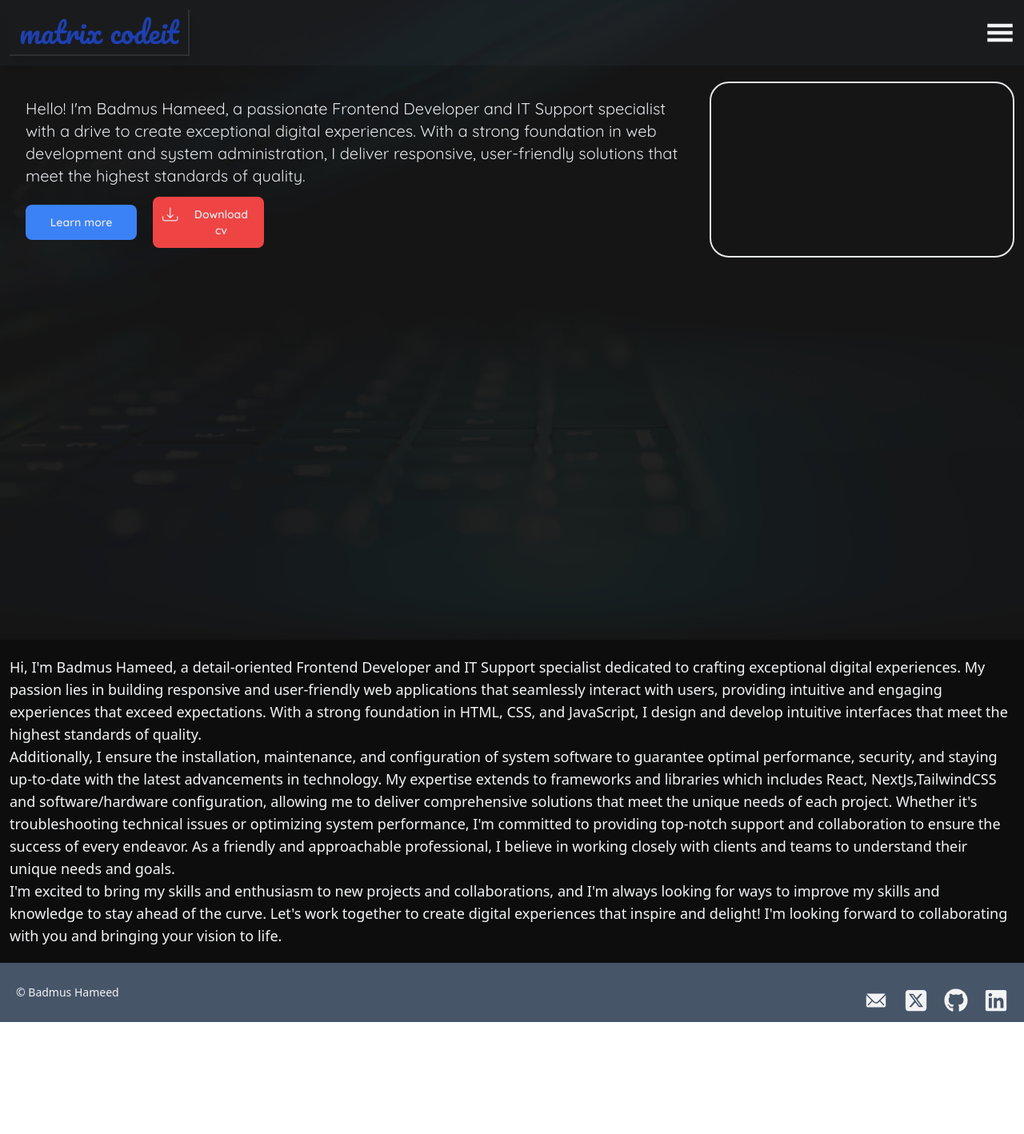
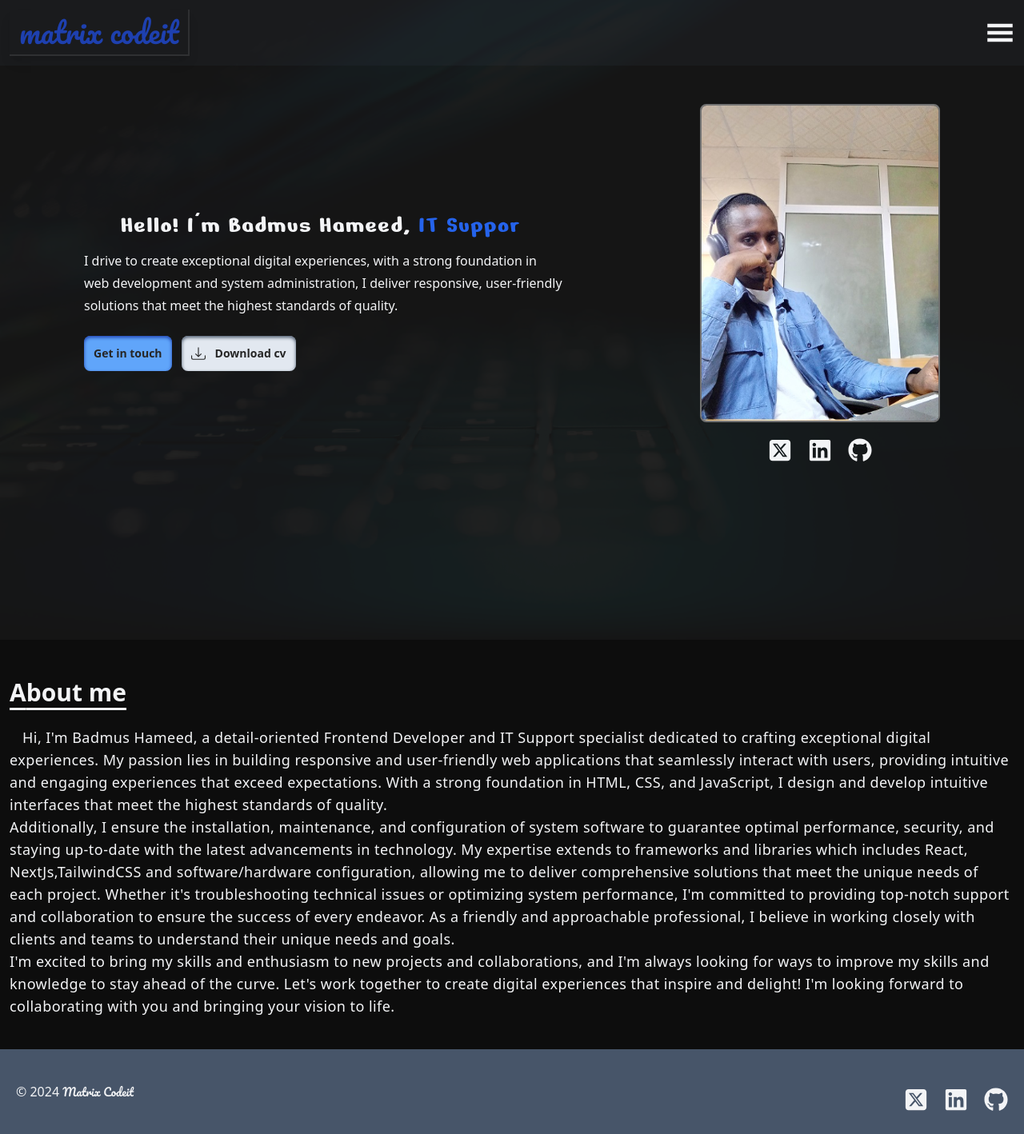
Before and after one commit to Badmatrix/matrixcodeit, a React (Vite) app: page / in a window 1280 px wide. Shown: the whole page at 80% size. Before the commit the page ends 1278 px from the top, so only its background shows below. Built offline with nearby package versions, Linux system fonts and the light colour scheme.

Commit message:
created typing animation

```diff
--- a/index.html
+++ b/index.html
@@ -6,13 +6,13 @@
     <link rel="preconnect" href="https://fonts.googleapis.com">
     <link rel="preconnect" href="https://fonts.gstatic.com" crossorigin>
     <link
-      href="https://fonts.googleapis.com/css2?family=Pacifico&family=Quicksand:wght@300..700&family=Roboto:ital,wght@0,100;0,300;0,400;0,500;0,700;0,900;1,100;1,300;1,400;1,500;1,700;1,900&display=swap"
+      href="https://fonts.googleapis.com/css2?family=Nerko+One&family=Pacifico&family=Quicksand:wght@300..700&family=Roboto:ital,wght@0,100;0,300;0,400;0,500;0,700;0,900;1,100;1,300;1,400;1,500;1,700;1,900&display=swap"
       rel="stylesheet">
     <meta name="viewport" content="width=device-width, initial-scale=1.0" />
     <title>Matrix codeit</title>
   </head>
   <body>
-    <div id="root" class="bg-black/95 "></div>
+    <div id="root" class="bg-black/95 w-full "></div>
     <script type="module" src="/src/main.jsx"></script>
   </body>
 </html>
--- a/package.json
+++ b/package.json
@@ -12,7 +12,8 @@
   "dependencies": {
     "react": "^18.3.1",
     "react-dom": "^18.3.1",
-    "react-icons": "^5.3.0"
+    "react-icons": "^5.3.0",
+    "react-type-animation": "^3.2.0"
   },
   "devDependencies": {
     "@eslint/js": "^9.9.0",
@@ -26,6 +27,8 @@
     "eslint-plugin-react-refresh": "^0.4.9",
     "globals": "^15.9.0",
     "postcss": "^8.4.42",
+    "prettier": "^3.3.3",
+    "prettier-plugin-tailwindcss": "^0.6.6",
     "tailwindcss": "^3.4.10",
     "vite": "^5.4.1"
   }
--- a/src/components/Aboutme.jsx
+++ b/src/components/Aboutme.jsx
@@ -1,19 +1,23 @@
+import Heading from "../ui/Heading";
+
 /* eslint-disable react/no-unescaped-entities */
 export default function Aboutme() {
   return (
-    <div className="py-5 px-3 ">
-      Hi, I'm Badmus Hameed, a detail-oriented Frontend Developer and IT Support
-      specialist dedicated to crafting exceptional digital experiences. My
-      passion lies in building responsive and user-friendly web applications
-      that seamlessly interact with users, providing intuitive and engaging
-      experiences that exceed expectations. With a strong foundation in HTML,
-      CSS, and JavaScript, I design and develop intuitive interfaces that meet
-      the highest standards of quality.
+    <section className="py-10 px-3 space-y-4 ">
+      <Heading>about me</Heading>
+      <div className="tracking-wide leading-7 text-wrap indent-4">
+        Hi, I'm Badmus Hameed, a detail-oriented Frontend Developer and IT
+        Support specialist dedicated to crafting exceptional digital
+        experiences. My passion lies in building responsive and user-friendly
+        web applications that seamlessly interact with users, providing
+        intuitive and engaging experiences that exceed expectations. With a
+        strong foundation in HTML, CSS, and JavaScript, I design and develop
+        intuitive interfaces that meet the highest standards of quality.
         <br />
-      Additionally, I ensure the installation, maintenance, and configuration of
-      system software to guarantee optimal performance, security, and staying
-      up-to-date with the latest advancements in technology. My expertise
-      extends to frameworks and libraries which includes React,
+        Additionally, I ensure the installation, maintenance, and configuration
+        of system software to guarantee optimal performance, security, and
+        staying up-to-date with the latest advancements in technology. My
+        expertise extends to frameworks and libraries which includes React,
         NextJs,TailwindCSS and software/hardware configuration, allowing me to
         deliver comprehensive solutions that meet the unique needs of each
         project. Whether it's troubleshooting technical issues or optimizing
@@ -27,5 +31,6 @@ export default function Aboutme() {
         digital experiences that inspire and delight! I'm looking forward to
         collaborating with you and bringing your vision to life.
       </div>
+    </section>
   );
 }
--- a/src/components/Footer.jsx
+++ b/src/components/Footer.jsx
@@ -2,9 +2,11 @@ import Socials from "./Socials";
 
 export default function Footer() {
   return (
-    <footer className="bg-slate-600 py-3">
+    <footer className="bg-slate-600 py-7">
       <div className="text-center md:text-start md:flex md:justify-between items-center mx-5 space-y-5">
-        <div className="text-sm">&copy; Badmus Hameed</div>
+        <div className="text-base capitalize">
+          &copy; 2024 <span className=" font-pacifico font-thin text-sm">matrix codeit</span>
+        </div>
         <Socials />
       </div>
     </footer>
--- a/src/components/Socials.jsx
+++ b/src/components/Socials.jsx
@@ -1,15 +1,15 @@
 import { FaGithub } from "react-icons/fa";
 import { FaSquareXTwitter } from "react-icons/fa6";
 import { FaLinkedin } from "react-icons/fa";
-import { IoIosMail } from "react-icons/io";
+// import { IoIosMail } from "react-icons/io";
 import SocialItem from "./SocialItem";
 const socials = [
-  {
-    id: 1,
-    name: "email",
-    icon: <IoIosMail />,
-    link: "mailto: badmushameed2008@gmail.com",
-  },
+  // {
+  //   id: 1,
+  //   name: "email",
+  //   icon: <IoIosMail />,
+  //   link: "mailto: badmushameed2008@gmail.com",
+  // },
   {
     id: 2,
     name: "X/twitter",
@@ -17,16 +17,16 @@ const socials = [
     link: "https://x.com/matrix_icode",
   },
   {
+    id: 4,
+    name: "Linkedln",
+    icon: <FaLinkedin />,
+    link: "https://linkedin.com/in/badmus-hameed-37211b225",
+  },
+  {
     id: 3,
     name: "Github",
     icon: <FaGithub />,
     link: "https://github.com/Badmatrix",
-  },
-  {
-    id: 4,
-    name: "Linkedln",
-    icon: <FaLinkedin />,
-    link: "https://linkedin.com/in/badmus-hameed-37211b225",
   },
 ];
 export default function Socials() {
--- a/src/ui/Button.jsx
+++ b/src/ui/Button.jsx
@@ -2,8 +2,9 @@
 export default function Button({ children, onclick, className }) {
   return (
     <button
+      disabled
       onClick={onclick}
-      className={`rounded-lg transition-all duration-300 ease-linear text-sm my-3 md:w-1/6 ${className}`}
+      className={`rounded-lg transition-all duration-300 ease-linear text-xs sm:text-sm my-3 md:w-fit hover:underline cursor-not-allowed ${className}`}
     >
       {children}
     </button>
--- a/src/ui/Header.jsx
+++ b/src/ui/Header.jsx
@@ -1,7 +1,10 @@
+/* eslint-disable react/no-unescaped-entities */
 /* eslint-disable react/prop-types */
 import { BsDownload } from "react-icons/bs";
 import Button from "./Button";
 import NavBar from "./NavBar";
+import Socials from "../components/Socials";
+import HeaderIntro from "./HeaderIntro";
 
 export default function Header({
   openModal,
@@ -20,41 +23,47 @@ export default function Header({
     document.body.removeChild(link);
   }
   return (
-    <header className=" h-screen" ref={headerRef}>
-      <div className="bg-neutral-900/95 h-full">
+    <header className="h-screen" ref={headerRef}>
+      <div className="h-full bg-neutral-900/95">
         <NavBar
           openModal={openModal}
           handleToggle={handleToggle}
           sticky={sticky}
           stickyRef={stickyRef}
         />
-        <main className="md:flex flex-row-reverse my-5 mx-3">
-          <figure className="w-fit md:w-full border-2 overflow-hidden rounded-3xl">
-            {/* <img src="/slackDP.jpg" alt="my image" /> */}
+        <main className="mx-5 lg:mx-10 lg:my-5 lg:flex lg:flex-row-reverse lg:items-center lg:justify-center lg:gap-x-10 lg:py-7">
+          <figure className="aspect-square h-fit lg:aspect-auto lg:w-1/4 w-52 mx-auto">
+            <img
+              src="/slackDP.jpg"
+              alt="my image"
+              className="h-full w-full rounded-full lg:rounded-lg border-2 border-neutral-500 "
+            />
+            <div className="my-2 flex justify-center py-3">
+              <Socials />
+            </div>
           </figure>
-          <div className="mx-5 text-xl font-quicksand text-gray-200 mt-5">
-            <div className="">
-              Hello! I'm Badmus Hameed, a passionate Frontend Developer and IT
-              Support specialist with a drive to create exceptional digital
-              experiences. With a strong foundation in web development and
-              system administration, I deliver responsive, user-friendly
-              solutions that meet the highest standards of quality.
+          <section className="lg:w-2/4 mx-auto">
+            <div className="text-base leading-7 text-ellipsis">
+              <HeaderIntro />I drive to create exceptional digital experiences,
+              with a strong foundation in web development and system
+              administration, I deliver responsive, user-friendly solutions that
+              meet the highest standards of quality.
             </div>
-            <div className="flex space-x-5 font-semibold items-center">
-              <Button className="bg-blue-500 px-3 py-3 hover:bg-blue-800">
-                Learn more
+            <div className="mt-3 flex items-center justify-center space-x-3 text-nowrap font-semibold lg:justify-normal">
+              <Button className="bg-blue-400 px-3 py-3 text-neutral-800 shadow-inner shadow-blue-800 hover:bg-blue-500">
+                Get in touch
               </Button>
               <Button
-                className="bg-red-500 px-3 py-3 hover:bg-blue-800"
+                className="justify-center bg-slate-200 px-3 py-3 text-neutral-800 shadow-inner shadow-slate-600 hover:bg-slate-300"
                 onclick={handleDownload}
               >
-                <div className="flex space-x-3">
-                  <BsDownload className="text-xl font-bold" />
+                <div className="flex items-center justify-center space-x-3">
+                  <BsDownload className="text-lg font-bold" />
                   <span> Download cv</span>
                 </div>
               </Button>
             </div>
-          </div>
+          </section>
         </main>
       </div>
     </header>
--- /dev/null
+++ b/src/ui/HeaderIntro.jsx
@@ -0,0 +1,20 @@
+import { TypeAnimation } from "react-type-animation";
+
+/* eslint-disable react/no-unescaped-entities */
+export default function HeaderIntro() {
+  return (
+    <div className="font-nerko py-3 text-2xl md:text-3xl tracking-wider text-center">
+      <span>Hello! I'm Badmus Hameed, </span>
+      <TypeAnimation
+        sequence={["Frontend Developer", "IT Support specialist"]}
+        preRenderFirstString={true}
+        speed={300}
+        wrapper="span"
+        cursor={true}
+        repeat={3}
+        className={'text-blue-600'}
+        // style={{ fontSize: "2em", display: "inline-block" }}
+      />
+    </div>
+  );
+}
--- /dev/null
+++ b/src/ui/Heading.jsx
@@ -0,0 +1,8 @@
+/* eslint-disable react/prop-types */
+export default function Heading({children}) {
+  return (
+    <h2 className="text-3xl font-semibold underline underline-offset-8 w-fit pr-5 py-2 first-letter:capitalize">
+      {children}
+    </h2>
+  );
+}
--- a/src/ui/Modal.jsx
+++ b/src/ui/Modal.jsx
@@ -3,7 +3,7 @@ import { MdOutlineClose } from "react-icons/md";
 
 export default function Modal({ handleToggle }) {
   return (
-    <div className="modal absolute top-0 right-0 bg-slate-700/95 py-10 w-full md:w-1/3 xl:w-1/4 h-screen space-y-8">
+    <div className="modal absolute top-0 right-0 bg-slate-700 py-10 w-full md:w-1/3 xl:w-1/4 h-screen space-y-8">
       <div className="px-5">
         <MdOutlineClose
           className="text-4xl hover:text-slate-300 cursor-pointer transition-all ease-in-out duration-200"
--- a/tailwind.config.js
+++ b/tailwind.config.js
@@ -7,6 +7,7 @@ export default {
         pacifico: ["Pacifico"],
         roboto: ["Roboto"],
         quicksand: ["Quicksand"],
+        nerko:['Nerko one']
       },
     },
   },
```
Also changed, not shown: 2 other files (tests, documents, lock files or other folders). Lines whose indentation alone changed are shown as unchanged.
